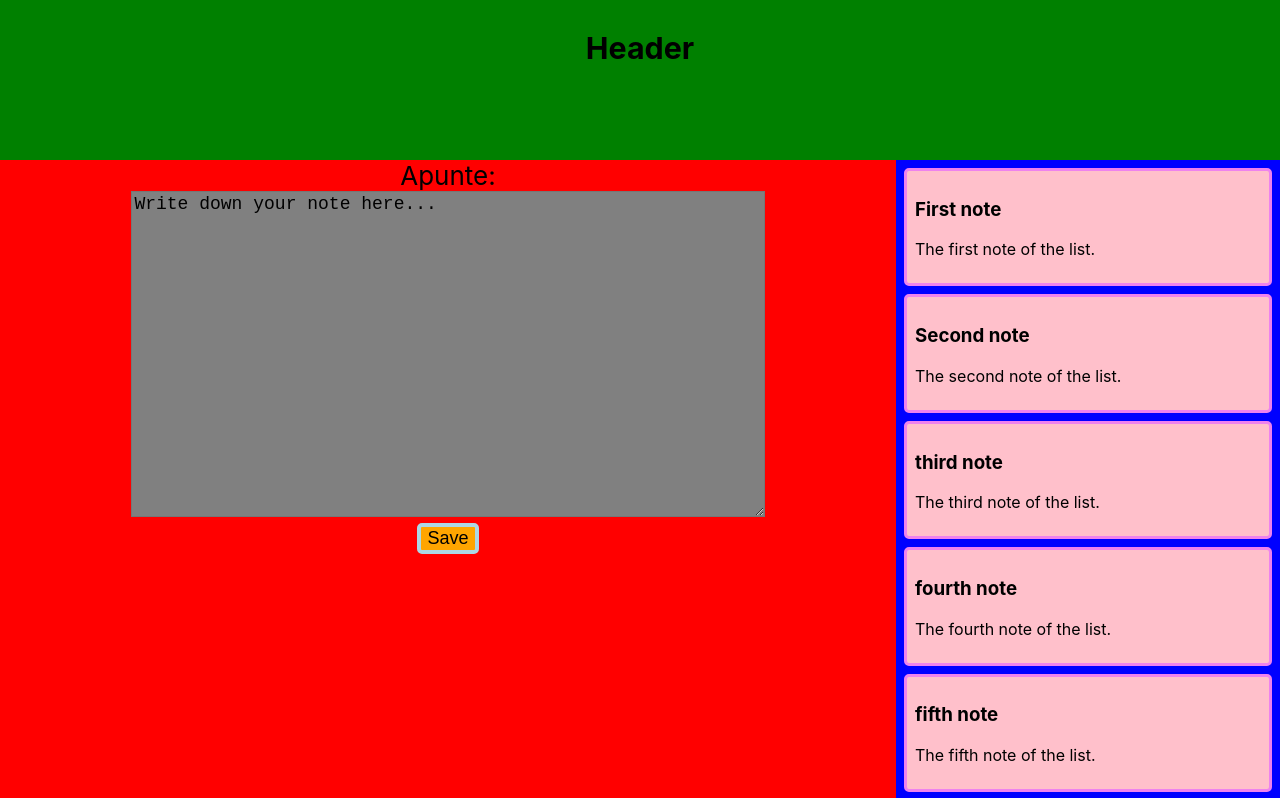
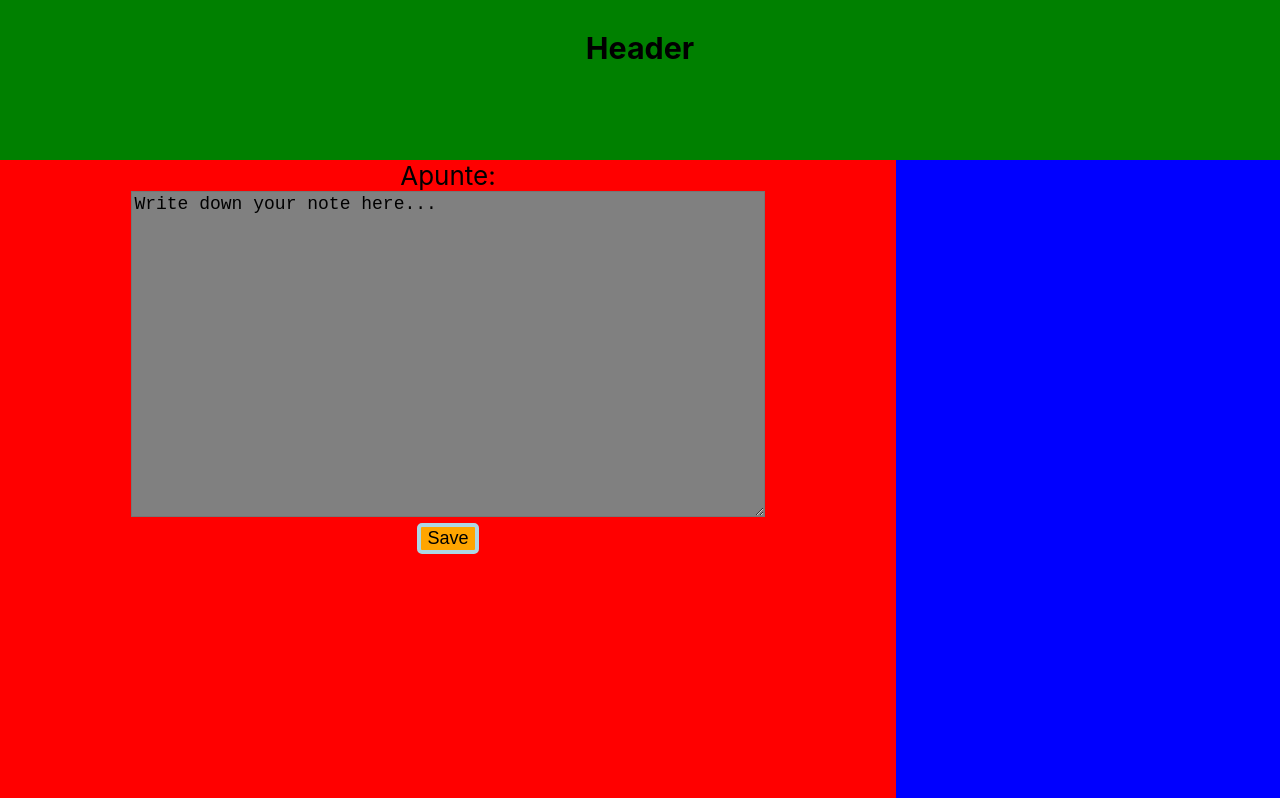
Before and after one commit to klunico/apuntes, a React (Create React App) app: page / in a window 1280 px wide. Shown: the top 798 px of the page. Built offline with nearby package versions, Linux system fonts and the light colour scheme.

Commit message:
refactored notes and notelist

```diff
--- a/src/App.js
+++ b/src/App.js
@@ -15,12 +15,23 @@ const AppStyle = styled.div`
 
 function App() {
 
+  const notes = [
+  {id: 1, subject: 'First note', body: 'The first note of the list.'},
+  {id: 2, subject: 'Second note', body: 'The second note of the list.'},
+  {id: 3, subject: 'third note', body: 'The third note of the list.'},
+  {id: 4, subject: 'fourth note', body: 'The fourth note of the list.'},
+  {id: 5, subject: 'fifth note', body: 'The fifth note of the list.'},
+  {id: 6, subject: 'sixth note', body: 'The fifth note of the list.'},
+  {id: 7, subject: 'seventh note', body: 'The fifth note of the list.'},
+  {id: 8, subject: 'eigth note', body: 'The fifth note of the list.'},
+  {id: 9, subject: 'nineth note', body: 'The fifth note of the list.'},
+  ];
 
   return (
     <AppStyle>
       <NoteHeader />
       <NoteDisplay />
-      <NoteList />
+      <NoteList notes={notes} />
     </AppStyle>
   );
 }
--- a/src/components/molecules/Note.js
+++ b/src/components/molecules/Note.js
@@ -10,20 +10,15 @@ const NoteStyle = styled.div `
 	padding: 8px;
 `;
 
-function Note(props) {
-
-	const note = props.notes.map((note) =>
-		<NoteStyle key={note.id}>
-			<h3>{note.subject}</h3>
-			<p>{note.body}</p>
-		</NoteStyle>
-	);
+function Note({id, subject, body}) {
 
 	return (
-		<div>
-			{note}
-		</div>
-	);
+
+		<NoteStyle key={id}>
+			<h3>{subject}</h3>
+			<p>{body}</p>
+		</NoteStyle>
+	)
 }
 
 export default Note;
--- a/src/components/molecules/NoteForm.js
+++ b/src/components/molecules/NoteForm.js
@@ -21,8 +21,10 @@ const NoteForm = (props) => {
  	);
 
 	const handleChange = (event) => {
+    localStorage.setItem('note', event.target.value);
+
 		setNote( event.target.value );
-	}
+	};
 
 	const handleSubmit = (event) => {
 		alert("Note was saved!");
@@ -36,7 +38,9 @@ const NoteForm = (props) => {
     			<br />
   				<Textarea
   					value={note}
-  					onChange={handleChange} />
+  					onChange={handleChange}
+            onfocus=""
+          />
     		</Label>
     			<br />
     		<Input type={'submit'} value={'Save'} />
--- a/src/components/organisms/NoteList.js
+++ b/src/components/organisms/NoteList.js
@@ -1,5 +1,5 @@
 import React from 'react';
-import Note from '../molecules/Note';
+import Note from '../molecules/Note.js';
 import styled from 'styled-components';
 
 const List = styled.div`
@@ -11,27 +11,19 @@ const List = styled.div`
   justify-content: center;
 `;
 
+function NoteList({ notes }) {
 
-function NoteList() {
-
-	const notes = [
-	{id: 1, subject: 'First note', body: 'The first note of the list.'},
-	{id: 2, subject: 'Second note', body: 'The second note of the list.'},
-	{id: 3, subject: 'third note', body: 'The third note of the list.'},
-	{id: 4, subject: 'fourth note', body: 'The fourth note of the list.'},
-	{id: 5, subject: 'fifth note', body: 'The fifth note of the list.'},
-	{id: 6, subject: 'sixth note', body: 'The fifth note of the list.'},
-	{id: 7, subject: 'seventh note', body: 'The fifth note of the list.'},
-	{id: 8, subject: 'eigth note', body: 'The fifth note of the list.'},
-	{id: 9, subject: 'nineth note', body: 'The fifth note of the list.'},
-	];
-
+	const renderList = () => {
+		return notes.map(({ note }) =>  {
+			return <Note id={note.id} subject={note.subject} body={note.body} />
+		})
+	}
 
 	return (
-		<List>
-        <Note notes={notes} />
-     </List>
+			<List>
+			{renderList}
+	    </List>
 	);
-}
+};
 
 export default NoteList;
```
